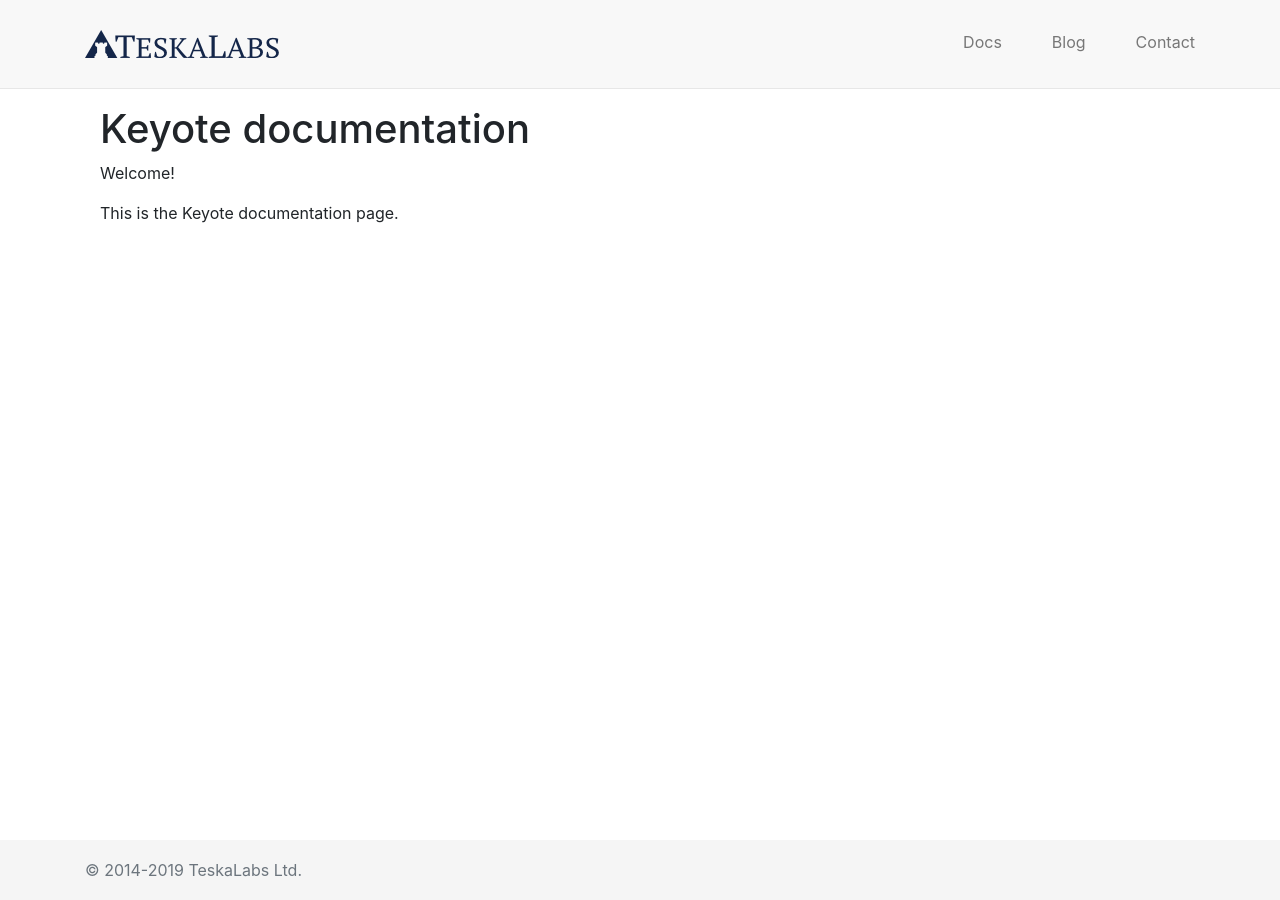
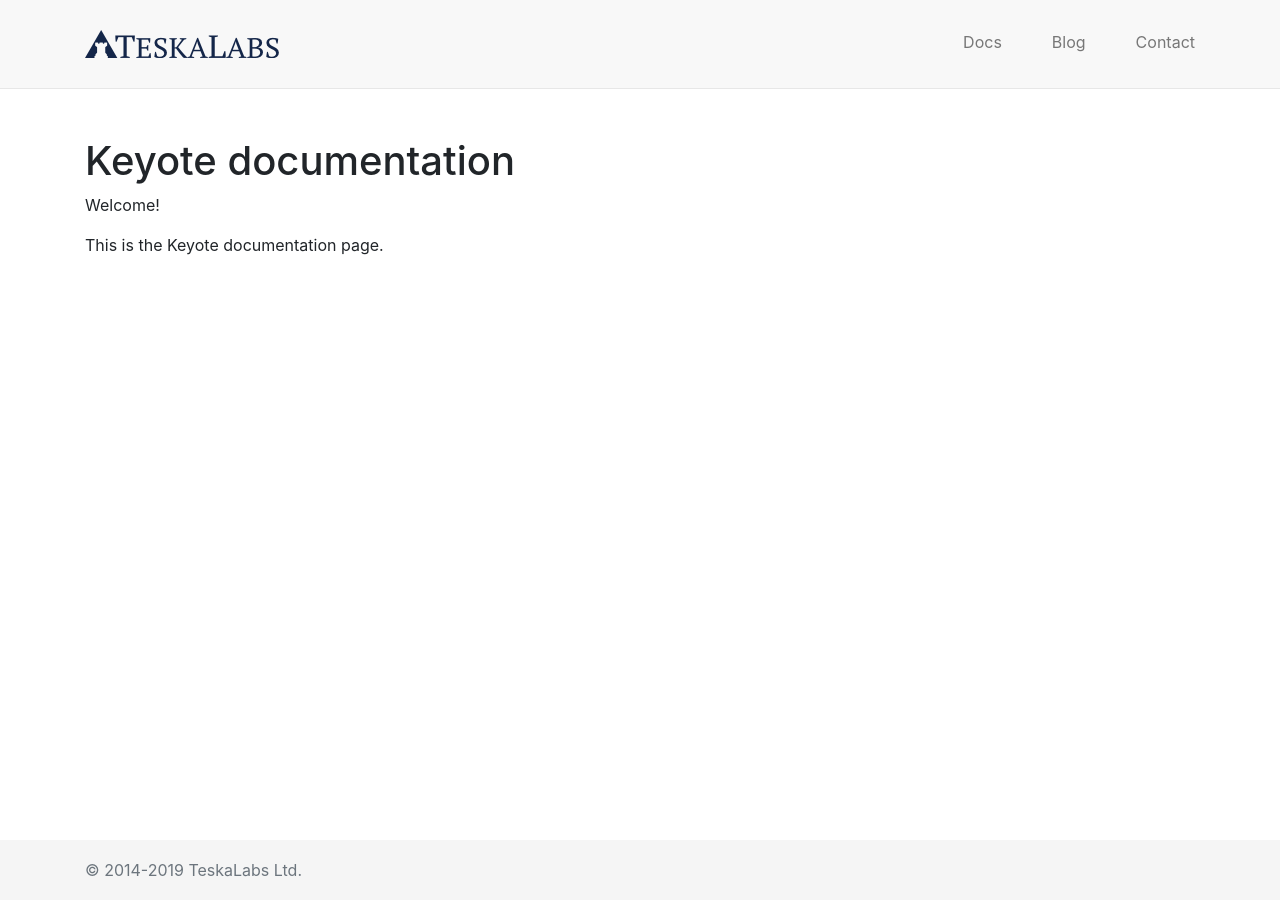
Before and after one commit to TeskaLabs/Keyote-Docs, a Jekyll site: the page built from index.md, in a window 1280 px wide. Built offline with Jekyll 4.4.1, drawn with Linux system fonts in a browser that asks for light colours.

Commit message:
Fix of the default layout.

```diff
--- a/_layouts/default.html
+++ b/_layouts/default.html
@@ -28,9 +28,13 @@
       </div>
     </header>
 
-    <main class="container">
-      <div class="col-md-12 pt-3">
-        {{ content }}
+    <main>
+      <div class="container">
+        <div class="row">
+          <div class="col-md-12 pt-5 pb-5">
+            {{ content }}
+          </div>
+        </div>
       </div>
     </main>
 
```
